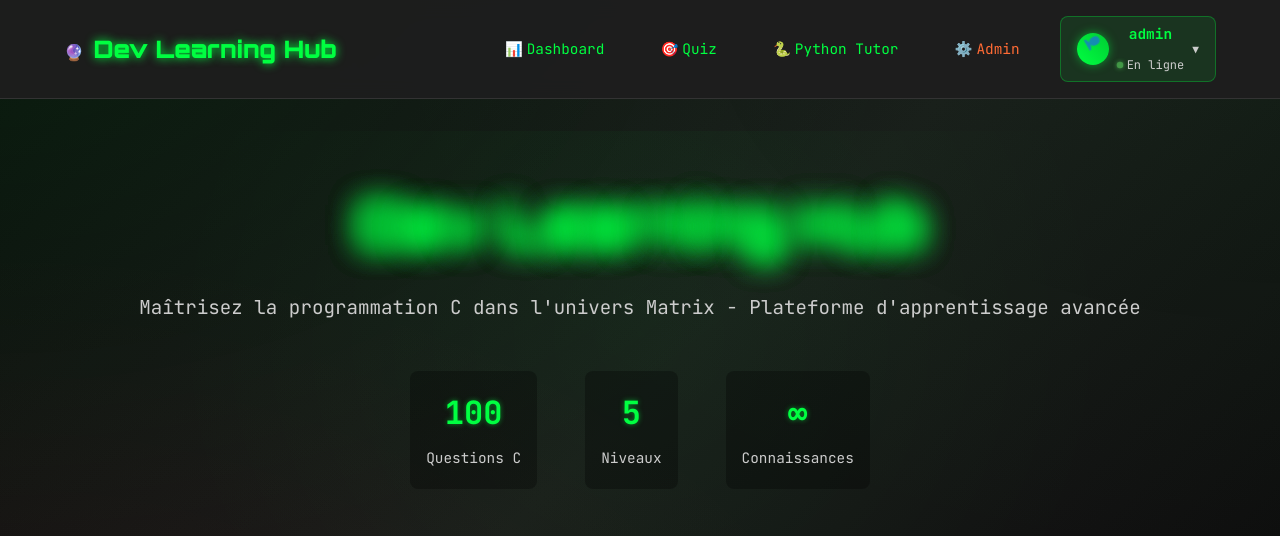
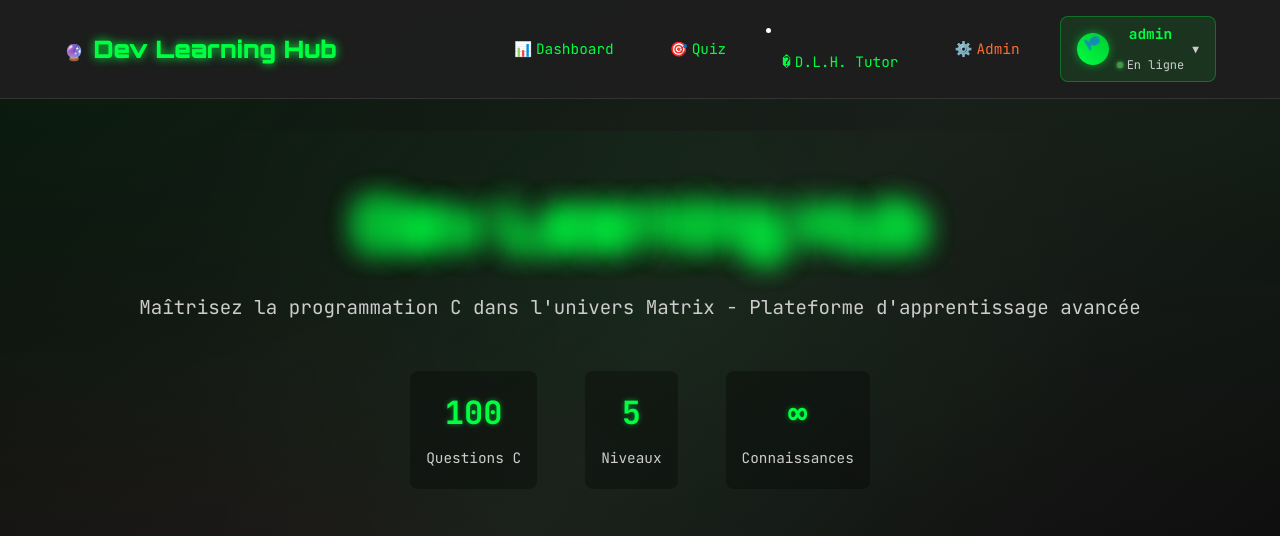
Before and after one commit to Krapaud/holbies, a Flask app: page / in a window 1280 px wide. Shown: the top 536 px of the page. Run offline with Flask 3, Linux system fonts and the light colour scheme; a user stored in the database is signed in.

Commit message:
feat: Rename Python Tutor to D.L.H. Tutor and update related references

```diff
--- a/app.py
+++ b/app.py
@@ -501,7 +501,7 @@ def profile():
 
 @app.route('/python-tutor')
 def python_tutor():
-    """Page Python Tutor - Visualiseur de code multi-langages"""
+    """Page D.L.H. Tutor - Visualiseur de code multi-langages"""
     if 'user_id' not in session:
         return redirect(url_for('login'))
 
--- a/templates/base.html
+++ b/templates/base.html
@@ -28,9 +28,9 @@
                     <a href="{{ url_for('quiz_home') }}" class="nav-link">
                         <span class="nav-icon">🎯</span> Quiz
                     </a>
-                    <a href="{{ url_for('python_tutor') }}" class="nav-link">
-                        <span class="nav-icon">🐍</span> Python Tutor
-                    </a>
+                                        <li><a href="{{ url_for('python_tutor') }}" class="nav-link">
+                        <span class="nav-icon">�</span> D.L.H. Tutor
+                    </a></li>
                     {% if session.is_admin %}
                         <a href="{{ url_for('admin') }}" class="nav-link admin-link">
                             <span class="nav-icon">⚙️</span> Admin
--- a/templates/dashboard.html
+++ b/templates/dashboard.html
@@ -466,7 +466,7 @@ ${cmd.examples || 'Aucun exemple disponible'}`;
 
 <span class="cmd-category">═══ APPLICATIONS ═══</span>
 • quiz        - Système de quiz interactif
-• tutor       - Python Tutor multi-langages
+• tutor       - D.L.H. Tutor multi-langages
 • stats       - Statistiques utilisateur
 
 <span class="cmd-category">═══ UTILITAIRES ═══</span>
@@ -783,7 +783,7 @@ Object.assign(commands, {
 
     // Applications
     quiz: { description: 'Système de quiz interactif', execute: () => { window.open('/quiz', '_blank'); return '<span class="success">🎯 Ouverture du système de quiz...</span>'; }},
-    tutor: { description: 'Python Tutor multi-langages', execute: () => { window.open('/python-tutor', '_blank'); return '<span class="success">🐍 Ouverture du Python Tutor...</span>'; }},
+    tutor: { description: 'D.L.H. Tutor multi-langages', execute: () => { window.open('/python-tutor', '_blank'); return '<span class="success">� Ouverture du D.L.H. Tutor...</span>'; }},
     stats: { description: 'Statistiques utilisateur', execute: () => `<span class="stats-header">📊 STATISTIQUES UTILISATEUR</span><span class="stats-line">Niveau: ${userData.level}</span><span class="stats-line">XP: ${userData.xp}</span><span class="stats-line">Quiz complétés: ${userData.quizzes}</span><span class="stats-line">Taux de réussite: ${userData.completionRate}%</span>` },
 
     // Utilitaires
--- a/templates/index.html
+++ b/templates/index.html
@@ -1,6 +1,10 @@
 {% extends "base.html" %}
 
-{% block title %}Accueil - Dev Learning Hub{% endblock %}
+{% block title %}Accueil - De            <div class="feature-card">
+                <div class="feature-icon">🔮</div>
+                <h3>D.L.H. Tutor</h3>
+                <p>Exécuteur de code multi-langages (Python, JavaScript, C) intégré</p>
+            </div>rning Hub{% endblock %}
 
 {% block content %}
 <div class="hero-section">
```
Also changed, not shown: templates/python_tutor.html (+9 -10 lines).
